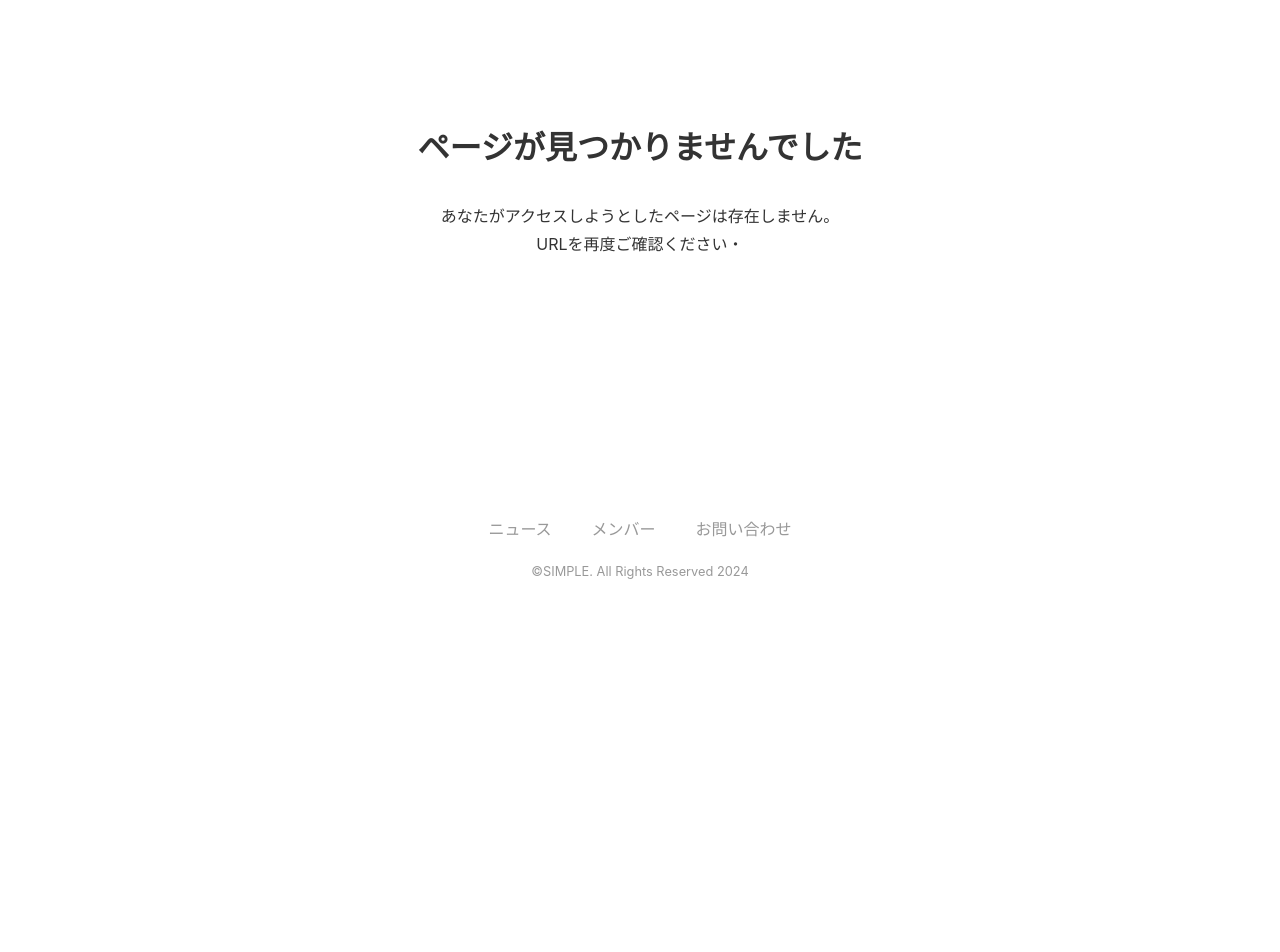
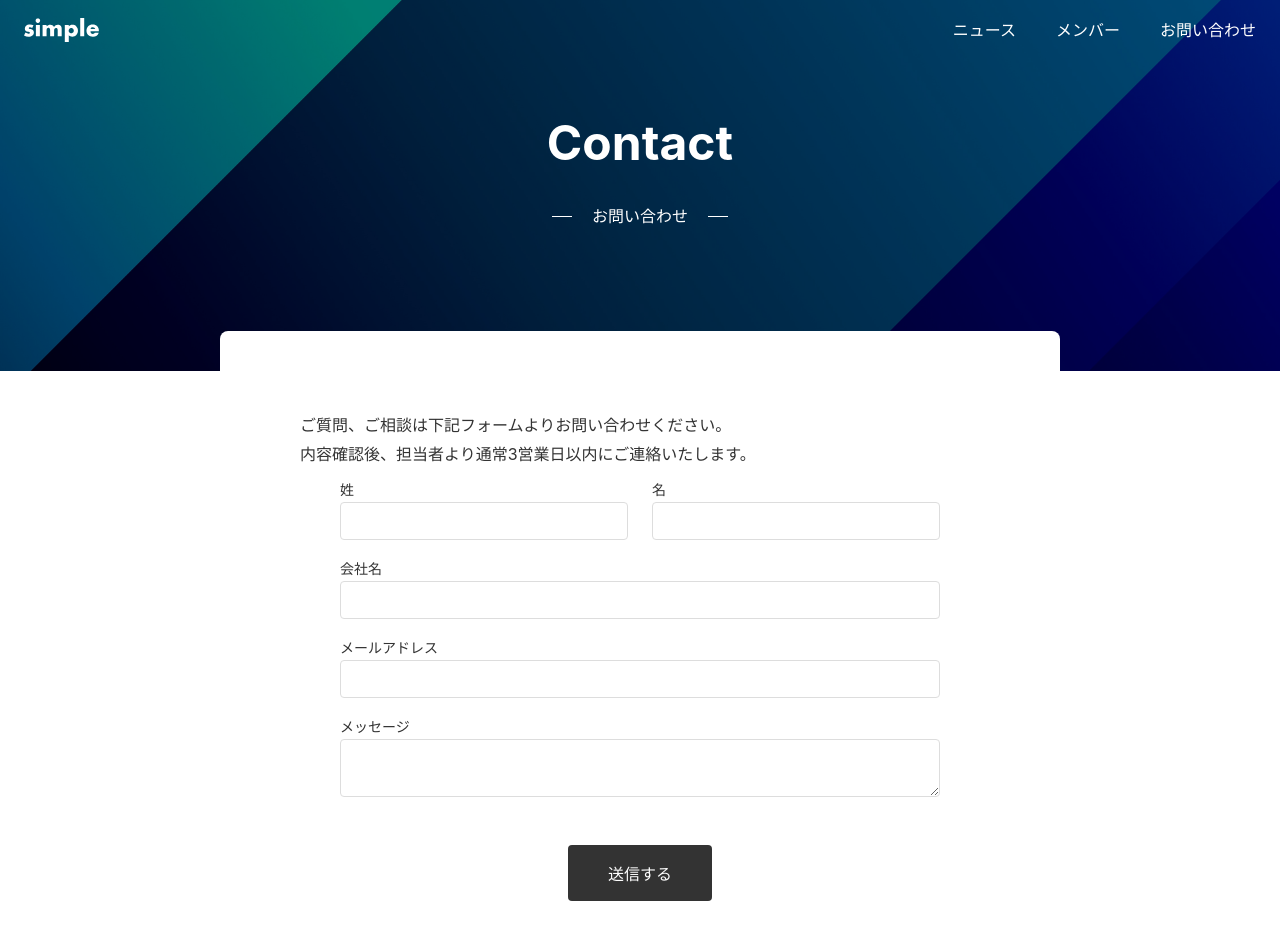
Before and after one commit to optimusrisky/my-next-microcms, a Next.js app: page /contact in a window 1280 px wide. Before the commit this address had no page. Shown: the top 952 px of the page. Before the commit the page ends 800 px from the top, so only its background shows below. Built offline with nearby package versions, Linux system fonts and the light colour scheme.

Commit message:
9章まで完了

```diff
--- /dev/null
+++ b/app/_actions/contact.tsx
@@ -0,0 +1,92 @@
+// Server Action
+"use server";
+
+function validateEmail(email: string) {
+  const pattern = /^[^/s@]+@[^\s@]+\.[^\s@]+$/;
+  return pattern.test(email);
+}
+
+export async function createContactData(_prevState: any, formData: FormData) {
+  const rawFormData = {
+    lastname: formData.get("lastname") as string,
+    firstname: formData.get("firstname") as string,
+    company: formData.get("company") as string,
+    email: formData.get("email") as string,
+    message: formData.get("message") as string,
+  };
+
+  if (!rawFormData.lastname) {
+    return {
+      status: "error",
+      message: "姓を入力してください",
+    };
+  }
+  if (!rawFormData.company) {
+    return {
+      status: "error",
+      message: "会社名を入力してください",
+    };
+  }
+  if (!rawFormData.email) {
+    return {
+      status: "error",
+      message: "メールアドレスを入力してください",
+    };
+  }
+  if (!rawFormData.message) {
+    return {
+      status: "error",
+      message: "メッセージを入力してください",
+    };
+  }
+  const result = await fetch(
+    `https://api.hsforms.com/submissions/v3/integration/submit/${process.env.HUBSPOT_PORTAL_ID}/${process.env.HUBSPOT_FORM_ID}`,
+    {
+      method: "POST",
+      headers: {
+        "Content-Type": "application/json",
+      },
+      body: JSON.stringify({
+        fields: [
+          {
+            objectTypeId: "0-1",
+            name: "lastname",
+            value: rawFormData.lastname,
+          },
+          {
+            objectTypeId: "0-1",
+            name: "firstname",
+            value: rawFormData.firstname,
+          },
+          {
+            objectTypeId: "0-1",
+            name: "company",
+            value: rawFormData.company,
+          },
+          {
+            objectTypeId: "0-1",
+            name: "email",
+            value: rawFormData.email,
+          },
+          {
+            objectTypeId: "0-1",
+            name: "message",
+            value: rawFormData.message,
+          },
+        ],
+      }),
+    }
+  );
+
+  try {
+    await result.json();
+  } catch (e) {
+    console.log(e);
+    return {
+      status: "error",
+      message: "お問い合わせに失敗しました",
+    };
+  }
+
+  return { status: "success", message: "OK" };
+}
--- /dev/null
+++ b/app/_components/ContactForm/index.module.css
@@ -0,0 +1,73 @@
+.form {
+  max-width: 600px;
+  margin: 0 auto;
+}
+
+.item {
+  display: flex;
+  flex-direction: column;
+  flex: 1;
+  padding: 8px 0;
+}
+
+.horizontal {
+  display: flex;
+  justify-content: flex-start;
+  align-items: center;
+  width: 100%;
+  gap: 24px;
+}
+
+.label {
+  font-size: 14px;
+}
+
+.textfield {
+  border: 1px solid var(--color-border);
+  padding: 8px;
+  border-radius: 4px;
+  line-height: 1.5;
+  width: 100%;
+}
+
+.textarea {
+  border: 1px solid var(--color-border);
+  padding: 8px;
+  border-radius: 4px;
+  line-height: 1.5;
+  width: 100%;
+}
+
+.actions {
+  text-align: center;
+  margin-top: 40px;
+}
+
+.button {
+  border: none;
+  background-color: var(--color-button-primary);
+  padding: 16px 40px;
+  font-size: 16px;
+  border-radius: 4px;
+  color: var(--color-text-unpainted);
+  cursor: pointer;
+}
+
+.success {
+  background-color: var(--color-bg-sub);
+  text-align: center;
+  padding: 40px;
+  border-radius: var(--border-radius);
+}
+
+.error {
+  color: var(--color-text-error);
+  font-size: 14px;
+  margin-bottom: 8px;
+}
+
+@media (max-width: 640px) {
+  .success {
+    text-align: left;
+  }
+}
--- /dev/null
+++ b/app/_components/ContactForm/index.tsx
@@ -0,0 +1,88 @@
+"use client";
+import { useFormState } from "react-dom";
+import styles from "./index.module.css";
+import { createContactData } from "@/app/_actions/contact";
+
+const initialState = {
+  status: "",
+  message: "",
+};
+
+export default function ContactForm() {
+  // useFormStateは第一引数にServerActions、第二引数にServerActionsから受け取る初期値を指定できる
+  const [state, formAction] = useFormState(createContactData, initialState);
+  // stateにはServerActionsを通じてサーバーサイドで処理され、クライアントサイド(ブラウザ)に返ってくる値が入っている
+  // -> そのため開発サーバーのログには何も表示されず、Google Chromeのデベロッパーツールのコンソールから確認する必要がある
+  console.log(state);
+  if (state.status === "success") {
+    return (
+      <p className={styles.success}>
+        お問い合わせいただき、ありがとうございます。
+        <br />
+        お返事まで今しばらくお待ちください。
+      </p>
+    );
+  }
+  return (
+    <form className={styles.form} action={formAction}>
+      <div className={styles.horizontal}>
+        <div className={styles.item}>
+          <label htmlFor="lastname" className={styles.label}>
+            姓
+          </label>
+          <input
+            type="text"
+            className={styles.textfield}
+            id="lastname"
+            name="lastname"
+          />
+        </div>
+        <div className={styles.item}>
+          <label htmlFor="firstname" className={styles.label}>
+            名
+          </label>
+          <input
+            type="text"
+            className={styles.textfield}
+            id="firstname"
+            name="firstname"
+          />
+        </div>
+      </div>
+      <div className={styles.item}>
+        <label htmlFor="company" className={styles.label}>
+          会社名
+        </label>
+        <input
+          type="text"
+          className={styles.textfield}
+          id="company"
+          name="company"
+        />
+      </div>
+      <div className={styles.item}>
+        <label htmlFor="email" className={styles.label}>
+          メールアドレス
+        </label>
+        <input
+          type="text"
+          className={styles.textfield}
+          id="email"
+          name="email"
+        />
+      </div>
+      <div className={styles.item}>
+        <label htmlFor="message" className={styles.label}>
+          メッセージ
+        </label>
+        <textarea className={styles.textarea} id="message" name="message" />
+      </div>
+      <div className={styles.actions}>
+        {state.status === "error" && (
+          <p className={styles.error}>{state.message}</p>
+        )}
+        <input type="submit" value="送信する" className={styles.button} />
+      </div>
+    </form>
+  );
+}
--- /dev/null
+++ b/app/contact/layout.tsx
@@ -0,0 +1,15 @@
+import Hero from "../_components/Hero";
+import Sheet from "../_components/Sheet";
+
+type Props = {
+  children: React.ReactNode;
+};
+
+export default function RootLayout({ children }: Props) {
+  return (
+    <>
+      <Hero title="Contact" sub="お問い合わせ" />
+      <Sheet>{children}</Sheet>
+    </>
+  );
+}
--- /dev/null
+++ b/app/contact/page.tsx
@@ -0,0 +1,15 @@
+import ContactForm from "../_components/ContactForm";
+import styles from "./page.module.css";
+
+export default function Page() {
+  return (
+    <div className={styles.container}>
+      <p className={styles.text}>
+        ご質問、ご相談は下記フォームよりお問い合わせください。
+        <br />
+        内容確認後、担当者より通常3営業日以内にご連絡いたします。
+      </p>
+      <ContactForm />
+    </div>
+  );
+}
```
Also changed, not shown: app/contact/page.module.css (added).
